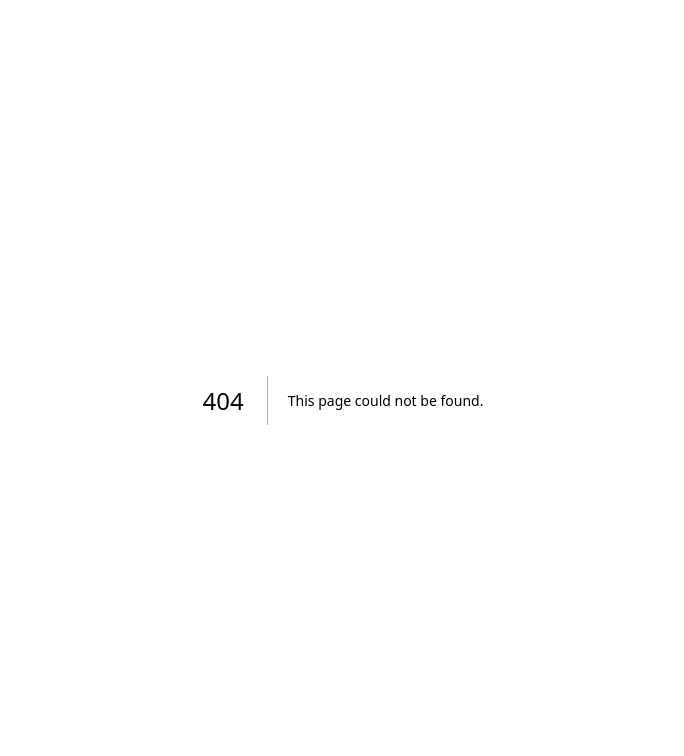
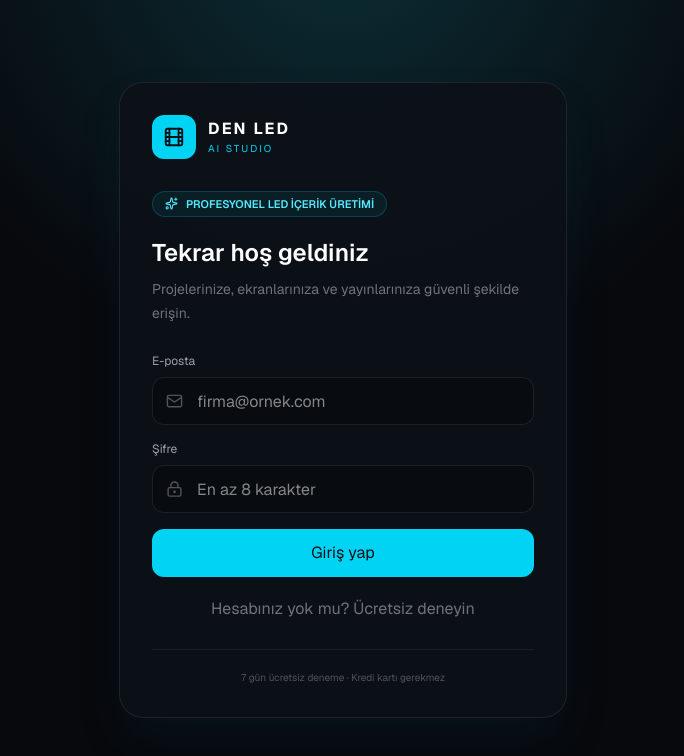
Before and after one commit to denledglobal-ops/den-led-studio, a Next.js app: page /giris in a window 1280 px wide. Before the commit this address had no page. Shown: the top 756 px of the page, without its empty margins (297-981 px from the left). Built offline with nearby package versions, Linux system fonts and the light colour scheme.

Commit message:
feat: add secure login page

```diff
--- /dev/null
+++ b/src/app/giris/page.tsx
@@ -0,0 +1,62 @@
+"use client";
+
+import { Film, LoaderCircle, LockKeyhole, Mail, Sparkles } from "lucide-react";
+import { FormEvent, useState } from "react";
+import { useRouter } from "next/navigation";
+import { createClient } from "@/lib/supabase/client";
+
+export default function LoginPage() {
+  const router = useRouter();
+  const [mode, setMode] = useState<"login" | "signup">("login");
+  const [email, setEmail] = useState("");
+  const [password, setPassword] = useState("");
+  const [loading, setLoading] = useState(false);
+  const [message, setMessage] = useState("");
+
+  async function submit(event: FormEvent) {
+    event.preventDefault();
+    setLoading(true);
+    setMessage("");
+    const supabase = createClient();
+    const result = mode === "login"
+      ? await supabase.auth.signInWithPassword({ email, password })
+      : await supabase.auth.signUp({
+          email,
+          password,
+          options: {
+            emailRedirectTo: `${window.location.origin}/auth/callback`,
+            data: { company_name: "DEN Ajans" },
+          },
+        });
+
+    if (result.error) {
+      setMessage(result.error.message === "Invalid login credentials" ? "E-posta veya şifre hatalı." : result.error.message);
+    } else if (mode === "signup" && !result.data.session) {
+      setMessage("Hesabınız oluşturuldu. E-postanıza gelen doğrulama bağlantısını açın.");
+    } else {
+      router.replace("/");
+      router.refresh();
+    }
+    setLoading(false);
+  }
+
+  return (
+    <main className="relative grid min-h-screen place-items-center overflow-hidden bg-[#07090d] px-4 text-white">
+      <div className="pointer-events-none absolute inset-0 bg-[radial-gradient(circle_at_50%_-10%,rgba(34,211,238,.18),transparent_42%)]" />
+      <section className="relative w-full max-w-md rounded-3xl border border-white/[.08] bg-[#0c1118]/95 p-6 shadow-2xl shadow-cyan-950/30 sm:p-8">
+        <div className="mb-8 flex items-center gap-3"><div className="grid h-11 w-11 place-items-center rounded-xl bg-cyan-400 text-[#061017]"><Film size={22} /></div><div><p className="font-bold tracking-[.13em]">DEN LED</p><p className="text-[10px] tracking-[.2em] text-cyan-400">AI STUDIO</p></div></div>
+        <span className="inline-flex items-center gap-2 rounded-full border border-cyan-400/20 bg-cyan-400/[.07] px-3 py-1 text-[11px] font-semibold text-cyan-300"><Sparkles size={13} /> PROFESYONEL LED İÇERİK ÜRETİMİ</span>
+        <h1 className="mt-5 text-2xl font-semibold">{mode === "login" ? "Tekrar hoş geldiniz" : "Studio hesabınızı oluşturun"}</h1>
+        <p className="mt-2 text-sm leading-6 text-zinc-500">Projelerinize, ekranlarınıza ve yayınlarınıza güvenli şekilde erişin.</p>
+        <form onSubmit={submit} className="mt-7 space-y-4">
+          <label className="block"><span className="mb-2 block text-xs text-zinc-400">E-posta</span><span className="relative block"><Mail className="absolute left-3.5 top-1/2 -translate-y-1/2 text-zinc-600" size={17} /><input required type="email" autoComplete="email" value={email} onChange={(e) => setEmail(e.target.value)} className="h-12 w-full rounded-xl border border-white/[.08] bg-black/20 pl-11 pr-4 text-sm outline-none focus:border-cyan-400/40" placeholder="firma@ornek.com" /></span></label>
+          <label className="block"><span className="mb-2 block text-xs text-zinc-400">Şifre</span><span className="relative block"><LockKeyhole className="absolute left-3.5 top-1/2 -translate-y-1/2 text-zinc-600" size={17} /><input required minLength={8} type="password" autoComplete={mode === "login" ? "current-password" : "new-password"} value={password} onChange={(e) => setPassword(e.target.value)} className="h-12 w-full rounded-xl border border-white/[.08] bg-black/20 pl-11 pr-4 text-sm outline-none focus:border-cyan-400/40" placeholder="En az 8 karakter" /></span></label>
+          {message && <p className={`rounded-xl border p-3 text-xs leading-5 ${message.startsWith("Hesabınız") ? "border-emerald-400/20 bg-emerald-400/[.06] text-emerald-300" : "border-red-400/20 bg-red-400/[.06] text-red-300"}`}>{message}</p>}
+          <button disabled={loading} className="flex h-12 w-full items-center justify-center gap-2 rounded-xl bg-cyan-400 text-sm font-semibold text-[#051017] transition hover:bg-cyan-300 disabled:opacity-60">{loading && <LoaderCircle className="animate-spin" size={17} />}{mode === "login" ? "Giriş yap" : "Hesap oluştur"}</button>
+        </form>
+        <button onClick={() => { setMode(mode === "login" ? "signup" : "login"); setMessage(""); }} className="mt-5 w-full text-center text-xs text-zinc-500 hover:text-cyan-300">{mode === "login" ? "Hesabınız yok mu? Ücretsiz deneyin" : "Zaten hesabınız var mı? Giriş yapın"}</button>
+        <p className="mt-7 border-t border-white/[.06] pt-5 text-center text-[10px] text-zinc-600">7 gün ücretsiz deneme · Kredi kartı gerekmez</p>
+      </section>
+    </main>
+  );
+}
```
